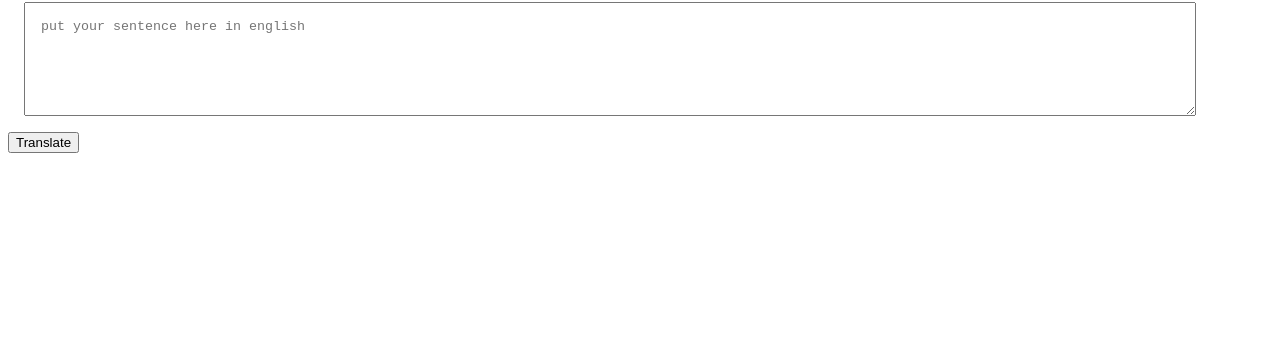
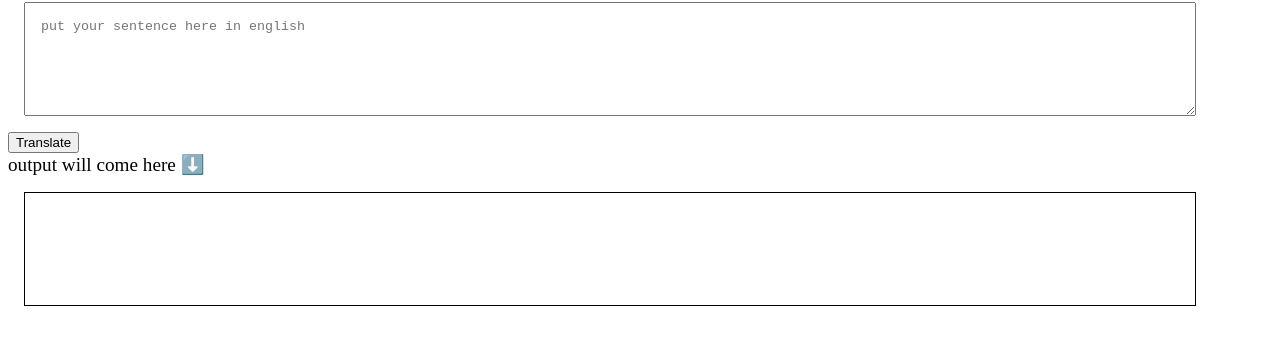
Before and after one commit to PraneethaCharugundla/banana-talk-js, a plain HTML site: page inde.html in a window 1280 px wide. Shown: the part 78-422 px from the top of the page. Drawn offline with Linux system fonts and the light colour scheme.

Commit message:
input output process done

```diff
--- a/app.js
+++ b/app.js
@@ -1,10 +1,11 @@
 var btntranslate = document.querySelector("#btn-translate")
 
 var txtInput =document.querySelector("#txt-input");
-console.log(txtInput)
+var outputDiv= document.querySelector("#output")
+
+console.log(outputDiv);
 function clickHandler() {
-    console.log("clicked!");
-    console.log("input",txtInput.value);
+  outputDiv.innerText = "asdhgd" + txtInput.value
 };
 
 btntranslate.addEventListener("click",clickHandler)
--- a/inde.html
+++ b/inde.html
@@ -14,6 +14,13 @@
         padding: 1rem;
         margin: 1rem;
         }
+       #output {
+           border: 1px solid black;
+           width: 90%;
+        height: 10vh;
+        padding: 1rem;
+        margin: 1rem;
+       }
         </style>
 </head>
 <body>
@@ -22,6 +29,9 @@
     id="txt-input"
     placeholder="put your sentence here in english"></textarea>
 <button id="btn-translate">Translate </button>
+
+<div style="font-size: larger;">output will come here ⬇️  </div>
+<div id="output"></div>
     <script src="app.js" type="text/javascript"></script>   </script>
 
 </body>
```
